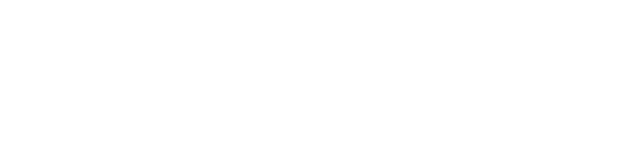
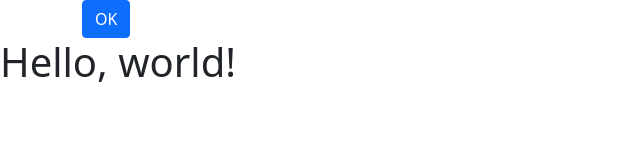
Before and after one commit to xpressabhi/repl1, a plain HTML site: page index.html in a window 1280 px wide. Shown: the whole page, without its empty margins (0-640 px from the left). Drawn offline with nearby package versions, Linux system fonts and the light colour scheme.

Commit message:
aded bootstrap

```diff
--- a/index.html
+++ b/index.html
@@ -1,12 +1,30 @@
-<!DOCTYPE html>
-<html>
+<!doctype html>
+<html lang="en">
   <head>
+    <!-- Required meta tags -->
     <meta charset="utf-8">
-    <meta name="viewport" content="width=device-width">
-    <title>repl.it</title>
-    <link href="style.css" rel="stylesheet" type="text/css" />
+    <meta name="viewport" content="width=device-width, initial-scale=1">
+
+    <!-- Bootstrap CSS -->
+    <link href="https://cdn.jsdelivr.net/npm/bootstrap@5.0.1/dist/css/bootstrap.min.css" rel="stylesheet" integrity="sha384-+0n0xVW2eSR5OomGNYDnhzAbDsOXxcvSN1TPprVMTNDbiYZCxYbOOl7+AMvyTG2x" crossorigin="anonymous">
+
+    <title>Hello, world!</title>
   </head>
   <body>
-    <script src="script.js"></script>
+    <div class="container">
+      <button class="btn btn-primary">OK</button>
+    </div>
+    <h1>Hello, world!</h1>
+
+    <!-- Optional JavaScript; choose one of the two! -->
+
+    <!-- Option 1: Bootstrap Bundle with Popper -->
+    <script src="https://cdn.jsdelivr.net/npm/bootstrap@5.0.1/dist/js/bootstrap.bundle.min.js" integrity="sha384-gtEjrD/SeCtmISkJkNUaaKMoLD0//ElJ19smozuHV6z3Iehds+3Ulb9Bn9Plx0x4" crossorigin="anonymous"></script>
+
+    <!-- Option 2: Separate Popper and Bootstrap JS -->
+    <!--
+    <script src="https://cdn.jsdelivr.net/npm/@popperjs/core@2.9.2/dist/umd/popper.min.js" integrity="sha384-IQsoLXl5PILFhosVNubq5LC7Qb9DXgDA9i+tQ8Zj3iwWAwPtgFTxbJ8NT4GN1R8p" crossorigin="anonymous"></script>
+    <script src="https://cdn.jsdelivr.net/npm/bootstrap@5.0.1/dist/js/bootstrap.min.js" integrity="sha384-Atwg2Pkwv9vp0ygtn1JAojH0nYbwNJLPhwyoVbhoPwBhjQPR5VtM2+xf0Uwh9KtT" crossorigin="anonymous"></script>
+    -->
   </body>
 </html>
```
